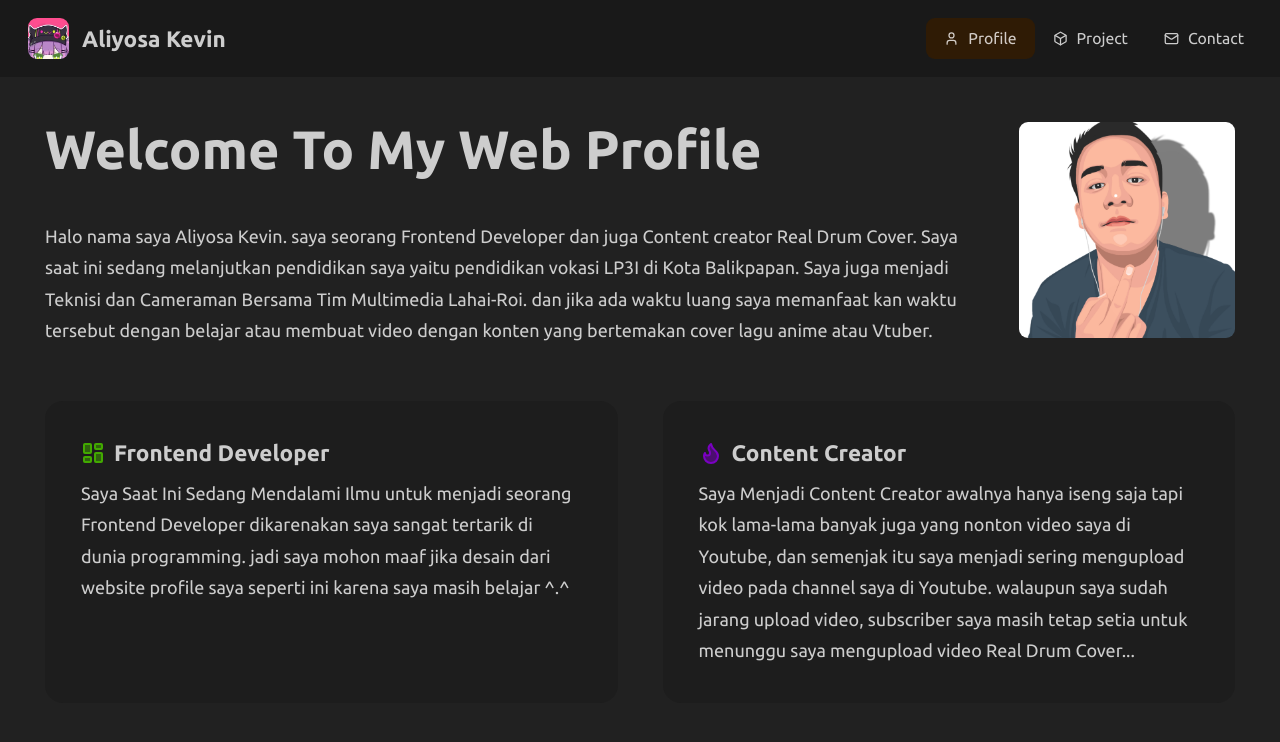
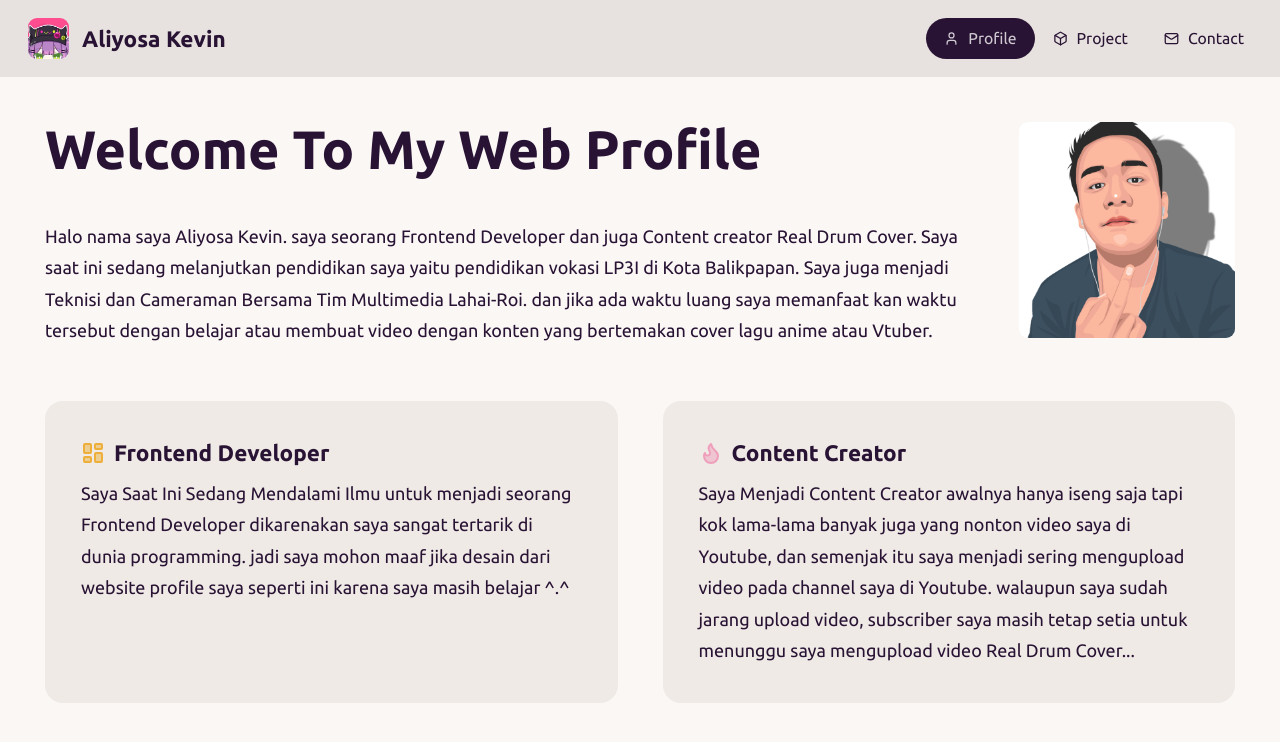
Before and after one commit to aliyosakevin428/aliyosakevin428.github.io, a React (Vite) app: page / in a window 1280 px wide. Shown: the top 742 px of the page. Built offline with nearby package versions, Linux system fonts and the light colour scheme.

Commit message:
change theme

```diff
--- a/src/pages/ContactPage.jsx
+++ b/src/pages/ContactPage.jsx
@@ -1,6 +1,5 @@
 import { Instagram } from "lucide-react";
 import { Youtube } from "lucide-react";
-import { Twitter } from "lucide-react";
 import { Mail } from "lucide-react";
 import { Send } from "lucide-react";
 
--- a/tailwind.config.js
+++ b/tailwind.config.js
@@ -15,6 +15,6 @@ export default {
   },
   plugins: [daisyui, tsh],
   daisyui: {
-    themes: ['halloween'],
+    themes: ['cupcake'],
   }
 };
```
